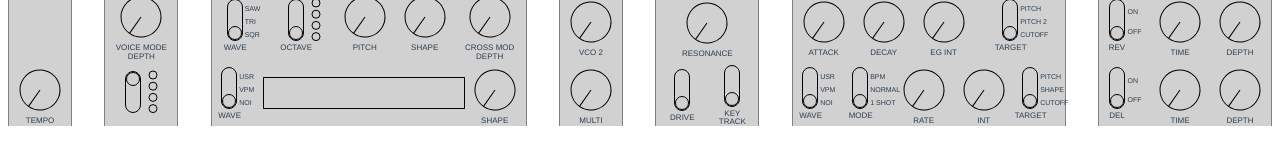
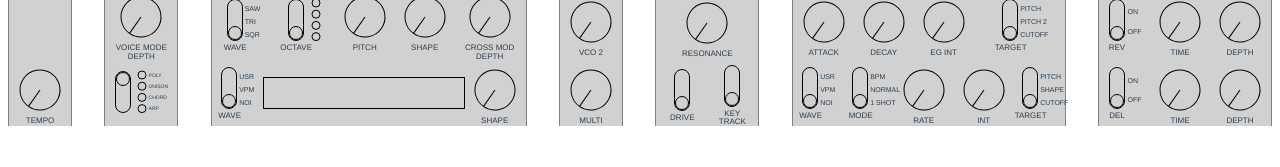
Before and after one commit to willconnell/xd-patch, a Vue app: page / in a window 1280 px wide. Shown: the part 447-614 px from the top of the page. Built offline with nearby package versions, Linux system fonts and the light colour scheme.

Commit message:
added dot labels to poly/unison/chord switch

```diff
--- a/src/components/Interface/Switch.vue
+++ b/src/components/Interface/Switch.vue
@@ -1,6 +1,6 @@
 <template>
-  <div class="switchWrapper">
-    <div class="switch">
+  <div class="switchWrapper" :style="switchWrapper">
+    <div class="switch" :style="switchStyle">
       <div class="switchOutline">
         <div class="selector" :style="selectorStyle"></div>
       </div>
@@ -48,6 +48,11 @@
           fill="none"
         />
       </svg>
+      <div v-if="dotLabels.length" class="dotLabels">
+        <div v-for="label in dotLabels" :key="label">
+          {{ label.toUpperCase() }}<br />
+        </div>
+      </div>
     </div>
     <div class="label" :style="labelStyle">{{ label.toUpperCase() }}</div>
   </div>
@@ -107,6 +112,13 @@ export default {
             marginTop: "3px",
           };
     },
+    switchStyle() {
+      return this.dots && this.dotLabels.length ? {} : { width: "33px" };
+    },
+    // conditional style that does not apply to switches with dot Labels
+    switchWrapper() {
+      return !this.dotLabels.length ? { width: "50px" } : {};
+    },
   },
 };
 </script>
@@ -135,7 +147,6 @@ export default {
 .switch {
   display: flex;
   flex-direction: row;
-  width: 33px;
   margin: auto;
 }
 .dots {
@@ -144,9 +155,6 @@ export default {
 .switchWrapper {
   display: block;
   margin: auto;
-  width: 50px;
-  /* fixme */
-  /* background-color: rgba(255, 0, 0, 0.29); */
 }
 .label {
   margin-top: 3px;
@@ -164,4 +172,13 @@ export default {
   margin-top: 4px;
   margin-left: 2px;
 }
+.dotLabels {
+  display: flex;
+  flex-direction: column;
+  justify-content: space-around;
+  font-size: 5px;
+  text-align: left;
+  margin-left: 2px;
+  /* fixme: make generic class to combine elements of dotLabels and labels */
+}
 </style>
--- a/src/components/MinilogueXD.vue
+++ b/src/components/MinilogueXD.vue
@@ -7,7 +7,12 @@
     <div class="voice section">
       <Knob label="portamento" />
       <Knob label="voice mode depth" :value="prog?.voiceModeDepth" />
-      <Switch :dots="true" :value="prog?.voiceModeType - 1" :positions="4" />
+      <Switch
+        :dots="true"
+        :dotLabels="['poly', 'unison', 'chord', 'arp']"
+        :value="prog?.voiceModeType - 1"
+        :positions="4"
+      />
     </div>
     <div class="oscillators section">
       <div class="row">
```
